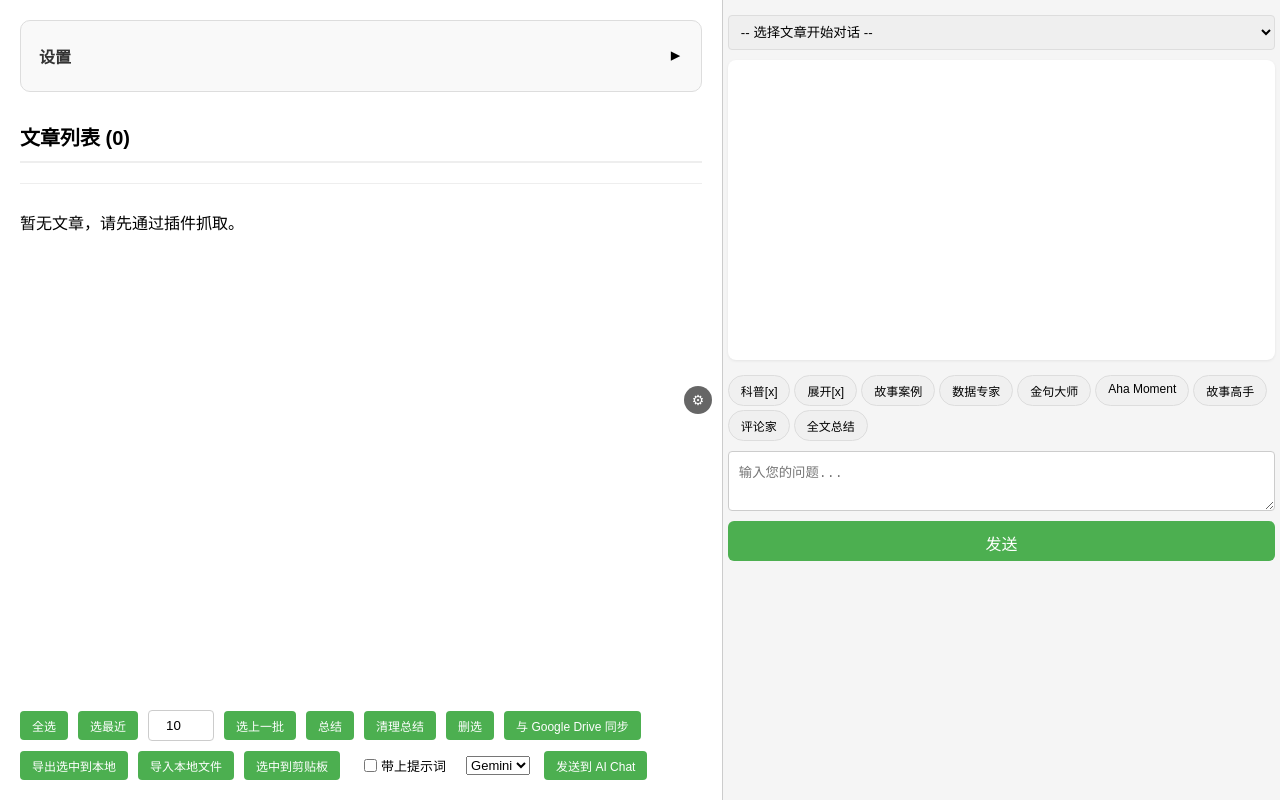
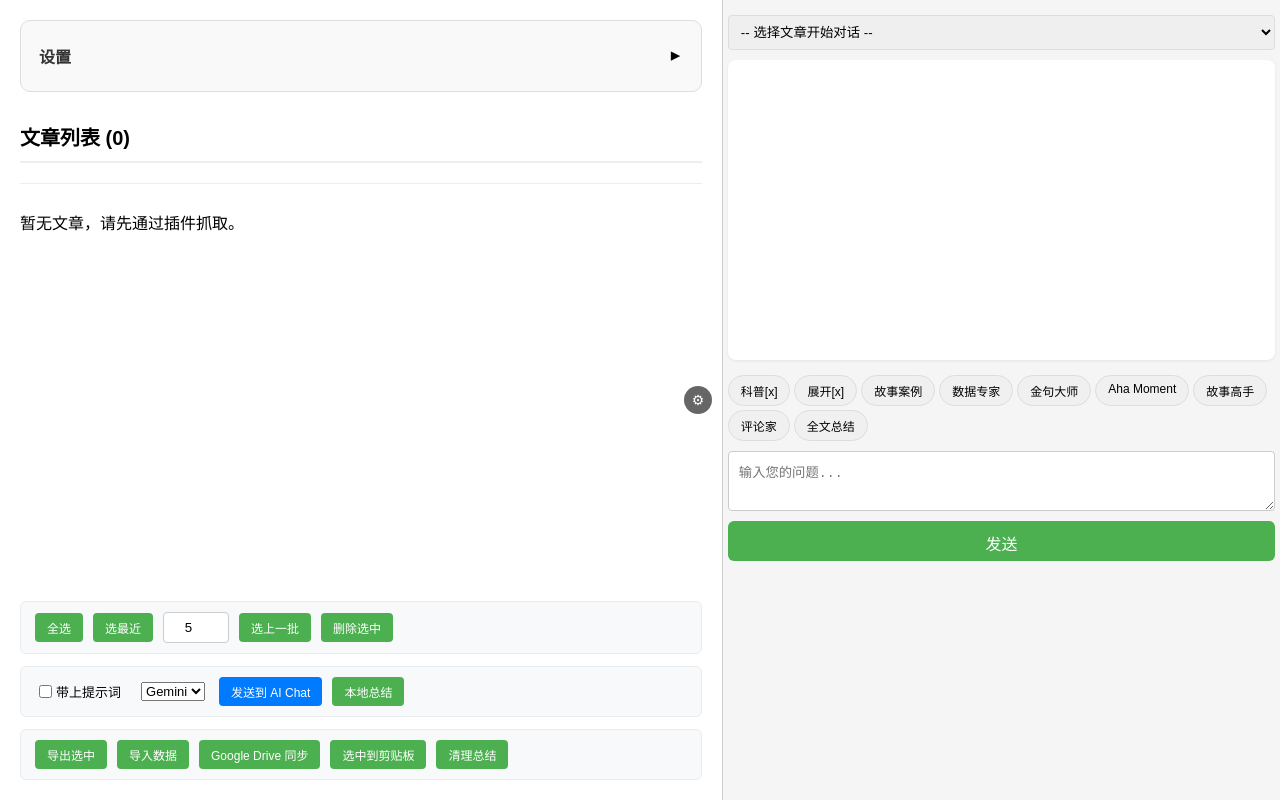
Before and after one commit to macrochen/gzh_articles_fetcher, a browser extension: page options/options.html in a window 1280 px wide. Drawn offline with Linux system fonts and the light colour scheme.

Commit message:
style: reorganize action buttons to 3 rows

```diff
--- a/options/options.css
+++ b/options/options.css
@@ -582,9 +582,23 @@ button:hover {
 
 .actions {
   display: flex;
+  flex-direction: column;
+  gap: 12px;
+  align-items: flex-start;
+  margin-top: 10px;
+}
+
+.action-group {
+  display: flex;
   flex-wrap: wrap;
+  align-items: center;
   gap: 10px;
-  align-items: center;
+  padding: 10px 14px;
+  background-color: #f8f9fa;
+  border: 1px solid #e9ecef;
+  border-radius: 6px;
+  width: 100%;
+  box-sizing: border-box;
 }
 
 .actions button {
--- a/options/options.html
+++ b/options/options.html
@@ -74,24 +74,32 @@
       <h1 id="articles-list-title">文章列表</h1>
       <div class="articles-list" id="articlesList"></div>
       <div class="actions">
+        <div class="action-group">
           <button id="selectAll">全选</button>
           <button id="selectLastNButton">选最近</button>
-        <input type="number" id="selectLastNInput" value="10" style="width: 50px; text-align: center;" title="输入要选择的最近文章数">
+          <input type="number" id="selectLastNInput" value="5" style="width: 50px; text-align: center;" title="输入要选择的最近文章数">
           <button id="selectPreviousBatchButton">选上一批</button>
-        <button id="summarizeSelected">总结</button>
-        <button id="clearSummary">清理总结</button>
-        <button id="deleteSelected">删选</button>
-        <button id="syncToDrive">与 Google Drive 同步</button>
-        <button id="exportSelectedToLocal">导出选中到本地</button>
-        <button id="importFromLocal">导入本地文件</button>
-        <input type="file" id="importFileInput" accept=".json" style="display: none;">
-        <button id="copyToClipboard">选中到剪贴板</button>
-        <label style="display: inline-flex; align-items: center; margin-left: 10px; margin-right: 10px; font-size: 13px; cursor: pointer;">
+          <button id="deleteSelected">删除选中</button>
+        </div>
+
+        <div class="action-group">
+          <label style="display: inline-flex; align-items: center; margin-right: 10px; font-size: 13px; cursor: pointer;">
             <input type="checkbox" id="includePromptInAiChat" style="margin-right: 4px; cursor: pointer;">
             带上提示词
           </label>
           <select id="aiChatUrlSelect" style="margin-right: 4px; font-size: 13px; max-width: 150px;"></select>
-        <button id="sendToAiChat">发送到 AI Chat</button>
+          <button id="sendToAiChat" style="background-color: #007bff; color: white; border: none;">发送到 AI Chat</button>
+          <button id="summarizeSelected">本地总结</button>
+        </div>
+
+        <div class="action-group">
+          <button id="exportSelectedToLocal">导出选中</button>
+          <button id="importFromLocal">导入数据</button>
+          <input type="file" id="importFileInput" accept=".json" style="display: none;">
+          <button id="syncToDrive">Google Drive 同步</button>
+          <button id="copyToClipboard">选中到剪贴板</button>
+          <button id="clearSummary">清理总结</button>
+        </div>
       </div>
     </div>
 
```
Lines whose indentation alone changed are shown as unchanged.
